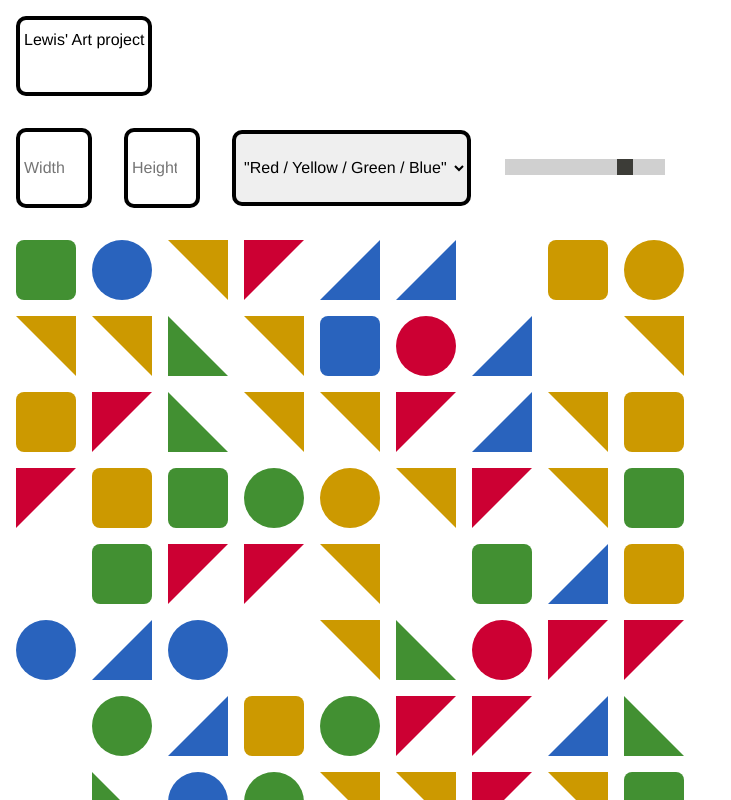
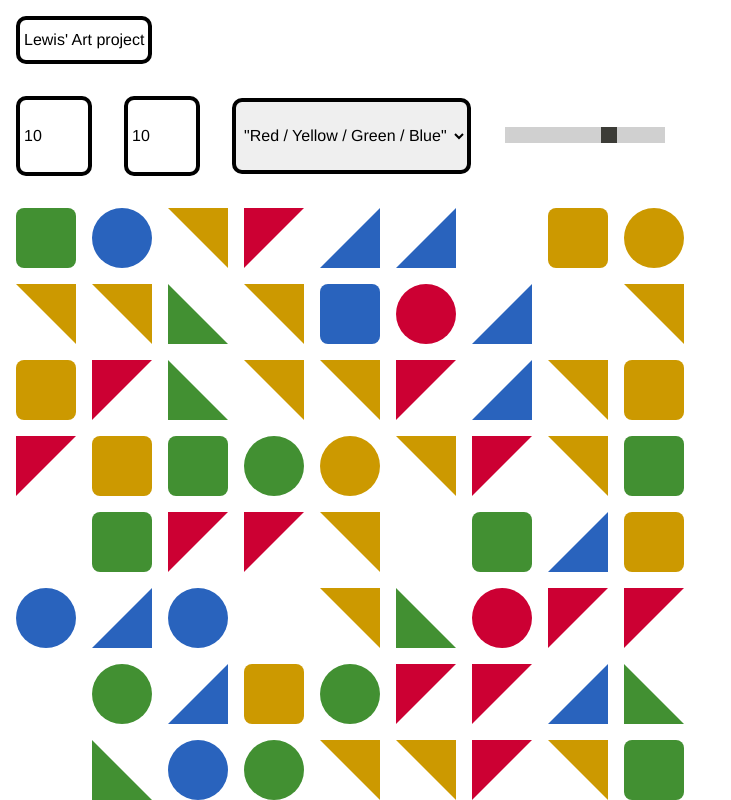
Before and after one commit to LewisGRobotics/art-project, an Angular app in the folder art-project/: page / in a window 1280 px wide. Shown: the top 800 px of the page, without its empty margins (0-731 px from the left). Built offline with nearby package versions, Linux system fonts and the light colour scheme.

Commit message:
Fix title, bind input values

```diff
--- a/art-project/src/app/app.component.html
+++ b/art-project/src/app/app.component.html
@@ -2,14 +2,14 @@
 <h1>Lewis' Art project</h1>
 <div class="header">
 
-  <input type="number" placeholder="Width" class="sizeBox">
-  <input type="number" placeholder="Height" class="sizeBox">
+  <input type="number" placeholder="Width" class="sizeBox" [value]="matrixWidthValue">
+  <input type="number" placeholder="Height" class="sizeBox" [value]="matrixHeightValue">
   <select name="width" class="colorBox">
     <option value="RYGB" selected>"Red / Yellow / Green / Blue"</option>
     <option value="Other">Other</option>
   </select>
   <div class="sliderContainer">
-    <input type="range" min="1" max="10" value="7.5" class="slider" id="sizeSlider">
+    <input type="range" min="1" max="10" value="7.5" class="slider" id="sizeSlider" [value]="sizeValue">
   </div>
 </div>
 
--- a/art-project/src/app/app.component.scss
+++ b/art-project/src/app/app.component.scss
@@ -8,9 +8,7 @@ $w: #fff;
 
 h1{
     font-family:'Franklin Gothic Medium';
-    text-align: center;
     width:fit-content;
-    height: 5vw;
     font-size: 2vw;
     margin: 2vw;
     border: .5vw solid;
--- a/art-project/src/app/app.component.ts
+++ b/art-project/src/app/app.component.ts
@@ -7,5 +7,8 @@ import { Component } from '@angular/core';
 })
 export class AppComponent {
   title = 'art-project';
+  matrixHeightValue =10;
+  matrixWidthValue =10;
+  sizeValue = 7;
   items = [1,2,3,4,5,6,7,8,9];
 }
```
